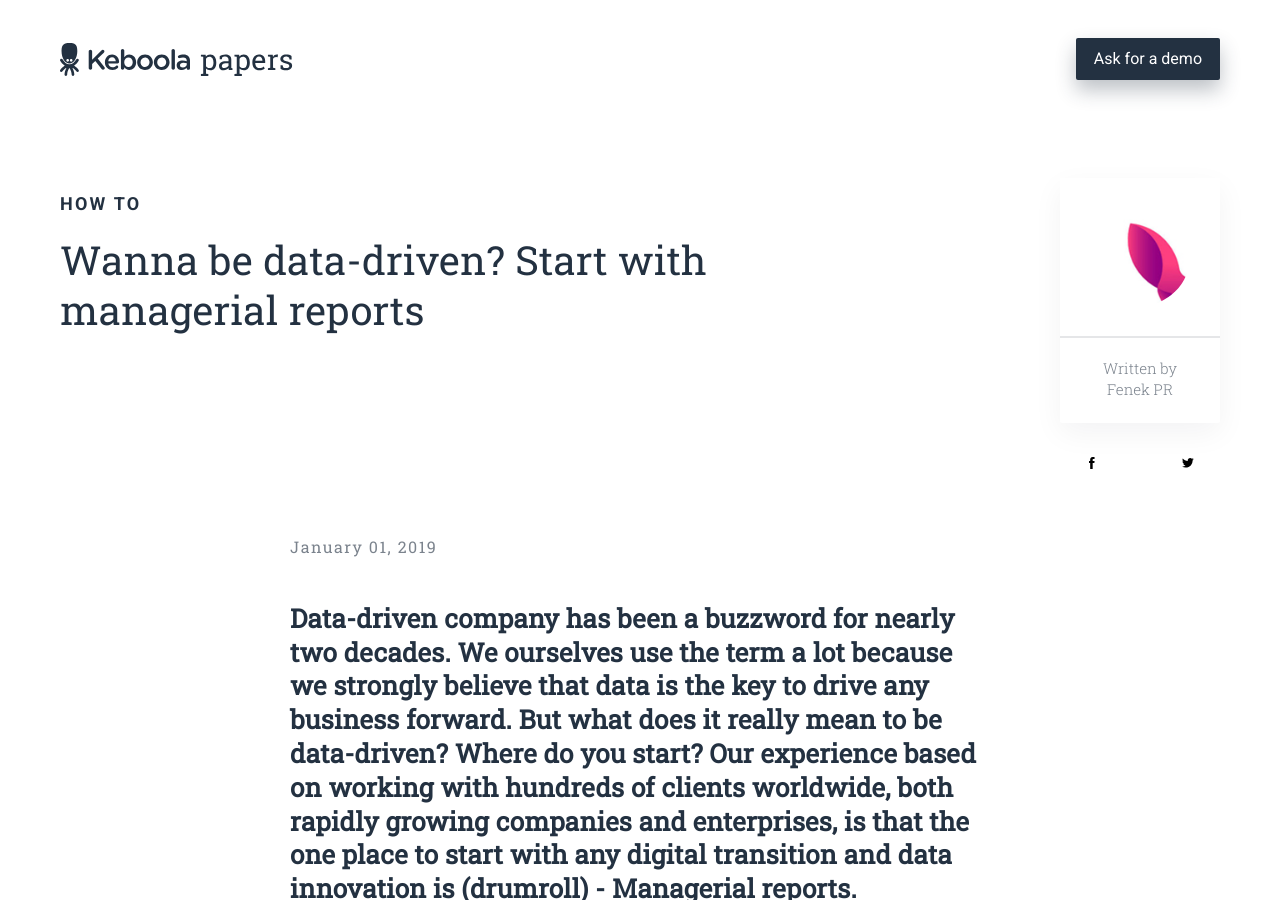
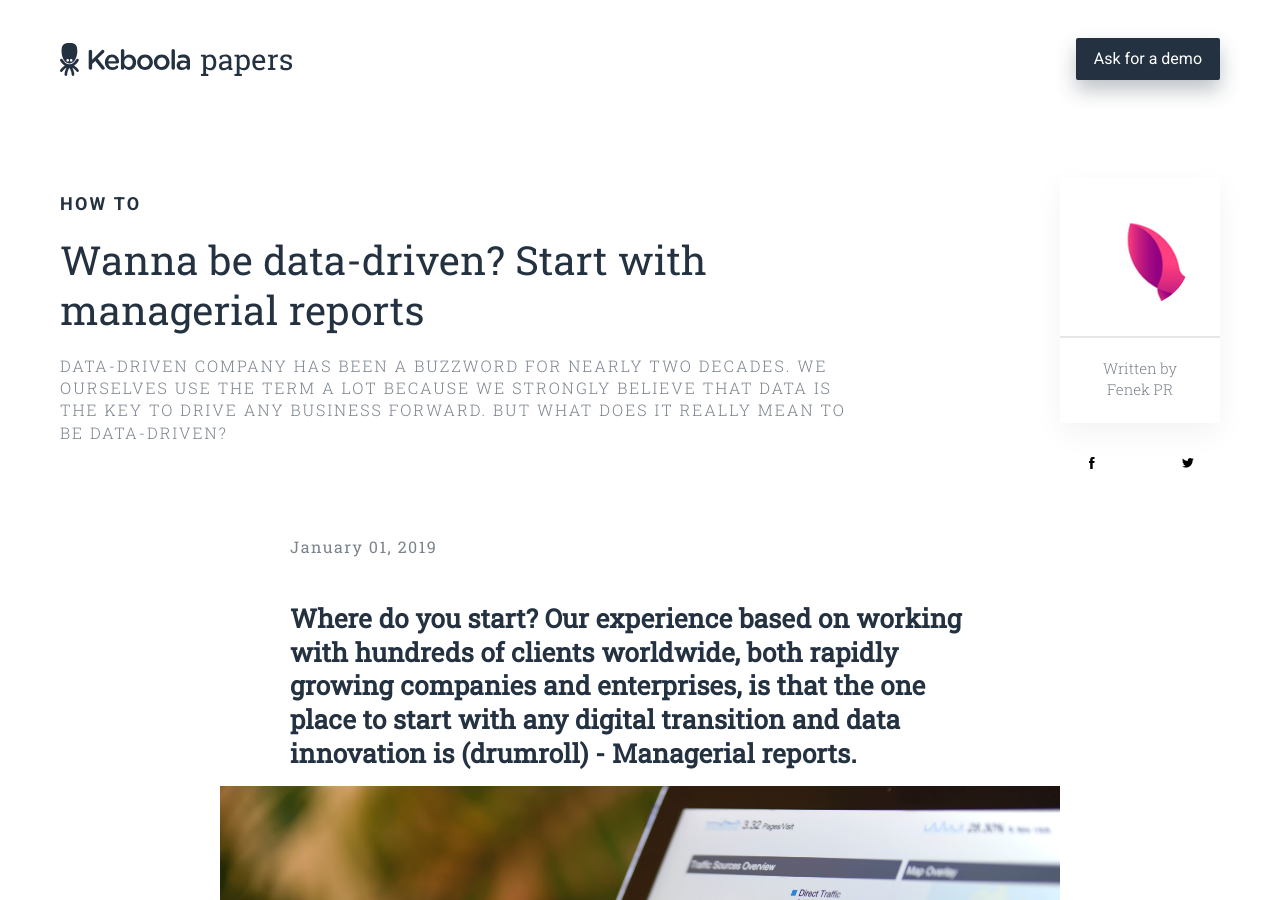
Before and after one commit to keboola/blog, a Jekyll site: the page built from _posts/2019-01-02-wanna-be-data-driven-start-with-managerial-reports.md, in a window 1280 px wide and 900 px high. Built offline with Jekyll 4.4.1, drawn with Linux system fonts in a browser that asks for light colours; nearby versions of some CDN libraries; some of the changed lines change nothing that is shown.

Commit message:
Update from Forestry.io - Updated 2019-01-02-wanna-be-data-driven-start-with-managerial-reports.md

```diff
--- a/_posts/2019-01-02-wanna-be-data-driven-start-with-managerial-reports.md
+++ b/_posts/2019-01-02-wanna-be-data-driven-start-with-managerial-reports.md
@@ -1,7 +1,9 @@
 ---
 layout: post
 title: Wanna be data-driven? Start with managerial reports
-perex: ''
+perex: Data-driven company has been a buzzword for nearly two decades. We ourselves
+  use the term a lot because we strongly believe that data is the key to drive any
+  business forward. But what does it really mean to be data-driven?
 categories: how-to
 date: 2019-01-01 23:00:00 +0000
 user: fenek-pr
@@ -9,7 +11,7 @@
 coverphoto_slider: "/uploads/learning.jpg"
 
 ---
-#### **Data-driven company has been a buzzword for nearly two decades. We ourselves use the term a lot because we strongly believe that data is the key to drive any business forward. But what does it really mean to be data-driven? Where do you start? Our experience based on working with hundreds of clients worldwide, both rapidly growing companies and enterprises, is that the one place to start with any digital transition and data innovation is (drumroll) - Managerial reports.**
+#### **Where do you start? Our experience based on working with hundreds of clients worldwide, both rapidly growing companies and enterprises, is that the one place to start with any digital transition and data innovation is (drumroll) - Managerial reports.**
 
 
 
```
